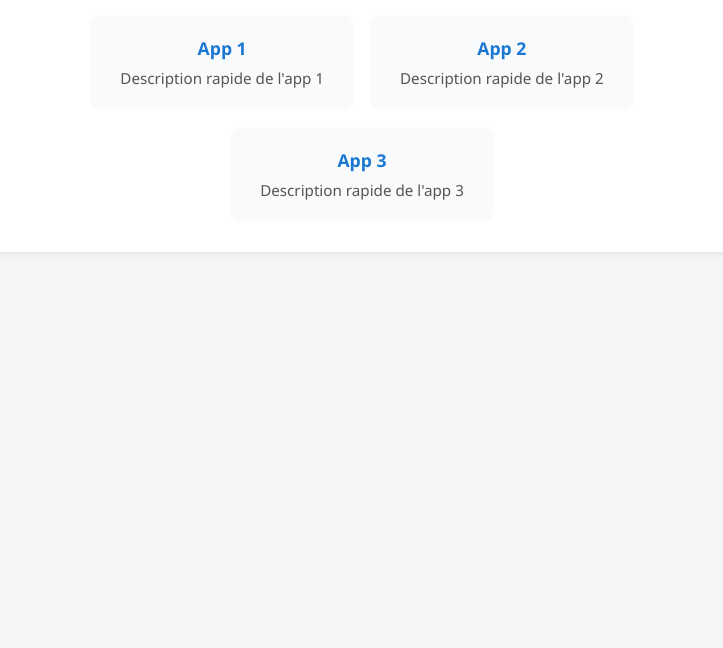
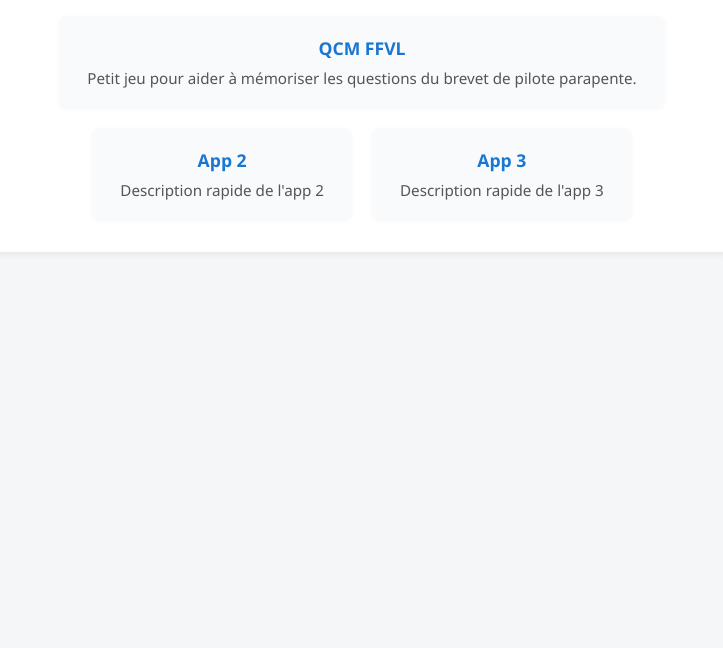
Before and after one commit to reynadan/apps, a plain HTML site: page index.html in a window 1280 px wide. Shown: the part 152-800 px from the top of the page, without its empty margins (278-1001 px from the left). Drawn offline with Linux system fonts and the light colour scheme.

Commit message:
Update index.html

```diff
--- a/index.html
+++ b/index.html
@@ -60,8 +60,8 @@
     <h1>Bienvenue sur mon Hub d'Applications 🚀</h1>
     <div class="apps-list">
       <div class="app-card">
-        <a href="./app1/">App 1</a>
-        <div class="app-desc">Description rapide de l'app 1</div>
+        <a href="./qcmffvl/">QCM FFVL</a>
+        <div class="app-desc">Petit jeu pour aider à mémoriser les questions du brevet de pilote parapente.</div>
       </div>
       <div class="app-card">
         <a href="./app2/">App 2</a>
```
